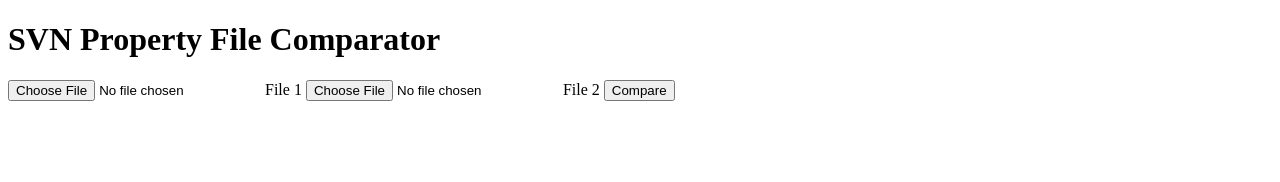
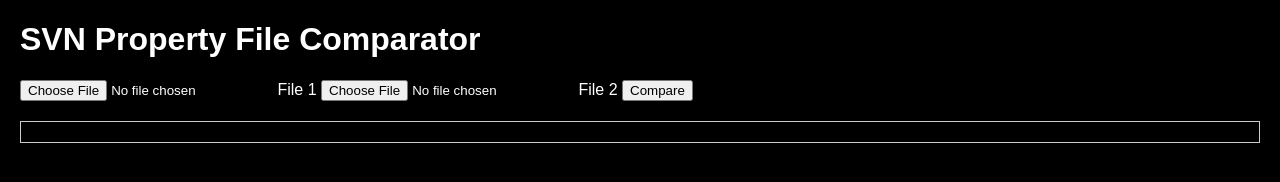
Before and after one commit to chetandsbhadane/Automation-Manager-Application, a plain HTML site: page compareFiles.html in a window 1280 px wide. Drawn offline with Linux system fonts and the light colour scheme.

Commit message:
Update compareFiles.html

```diff
--- a/compareFiles.html
+++ b/compareFiles.html
@@ -3,7 +3,7 @@
 <head>
   <meta charset="UTF-8">
   <title>SVN Property File Comparator</title>
-  <link rel="stylesheet" href="/compareFiles/style.css">
+  <link rel="stylesheet" href="compareStyle.css">
 </head>
 <body>
   <h1>SVN Property File Comparator</h1>
```
